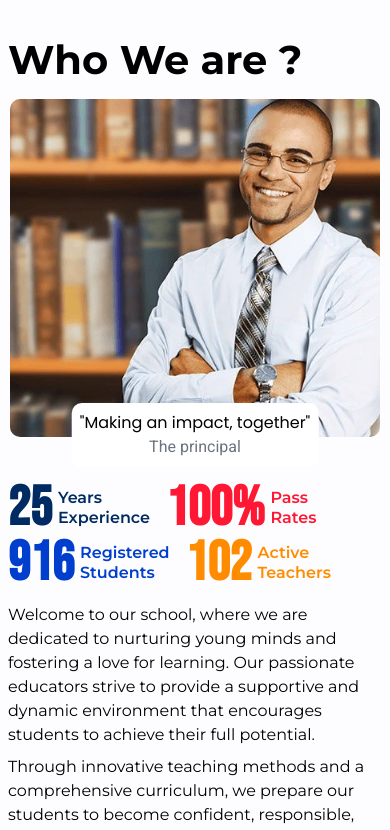
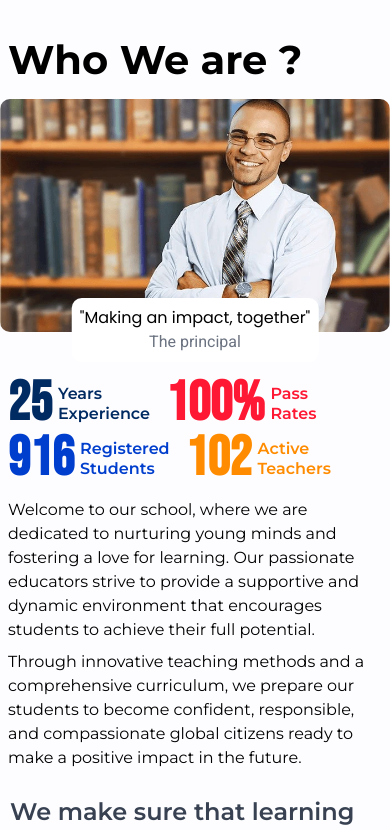
Before and after one commit to zerosyah/iLearnWeb, a React (Vite) app: page / in a window 390 px wide. Shown: the part 871-1701 px from the top of the page. Built offline with nearby package versions, Linux system fonts and the light colour scheme; a web font is replaced by a local one.

Commit message:
traditonal css

```diff
--- a/src/index.css
+++ b/src/index.css
@@ -39,6 +39,25 @@
         background-repeat: no-repeat;
         z-index: 0px;
 }
+
+.first-section-container{
+    height: fit-content;
+    width: 100%;
+}
+
+@media (width <= 850px){
+    .first-section-container img {
+        height: 40%;
+        width: 100%;
+    }
+}
+
+
+
+
+
+
+
 .scroll-container {
     overflow-y: auto;
     scrollbar-gutter: stable;
--- a/src/pages/Home.tsx
+++ b/src/pages/Home.tsx
@@ -219,13 +219,13 @@ export default function Home() {
         className="relative flex h-fit w-full flex-col gap-[24px]"
         // style={{padding: vw <= 850 ? vw*0.95 : vw * 0.9}}
       >
-        <h1 className="relative pl-[8px] lg:pl-0 font-montserrat text-[40px] font-bold leading-[30px] text-black lg:text-[40px]">
+        <h1 className="relative pl-[8px] font-montserrat text-[40px] font-bold leading-[30px] text-black lg:pl-0 lg:text-[40px]">
           Who We are ?
         </h1>
         {/* first section of section 2 start*/}
         <div
-          className="relative flex w-full flex-col items-center"
-          style={{ height: vw <= 850 ? "fit-content" : vh * 0.5 }}
+          className="first-section-container relative flex w-full flex-col items-center"
+          //style={{ height: vw <= 850 ? "fit-content" : vh * 0.5 }}
         >
           <div
             className="relative flex w-full items-center gap-[48px] rounded-[10px] lg:items-start lg:gap-[16px]"
@@ -234,17 +234,19 @@ export default function Home() {
             {/* image section */}
             <div
               className="relative flex h-fit flex-col"
-              style={{
-                width: vw <= 850 ? vw * 0.95 : vw * 0.4166666667,
-                height: vw <= 850 ? vh * 0.4 : vw * 0.2012222222,
-              }}
+              // style={{
+              //   width: vw <= 850 ? vw * 0.95 : vw * 0.4166666667,
+              //   height: vw <= 850 ? vh * 0.4 : vw * 0.2012222222,
+              // }}
             >
               <img
                 src={pp}
                 alt="pp"
-                className="relative size-full rounded-[10px] object-cover"
+                // eslint-disable-next-line tailwindcss/no-custom-classname
+                className="first-section-container-img relative size-full rounded-[10px] object-cover"
               />
-              <div className="absolute -bottom-[30px] left-1/2 flex h-fit w-fit -translate-x-1/2 transform flex-col items-center justify-center  rounded-[10px] bg-white p-[8px] text-center text-black">
+
+              <div className="absolute bottom-[-30px] left-1/2 flex size-fit -translate-x-1/2 flex-col items-center justify-center rounded-[10px] bg-white  p-[8px] text-center text-black">
                 <p className="text-nowrap font-popins text-[16px] text-black">
                   "Making an impact, together"
                 </p>
```
